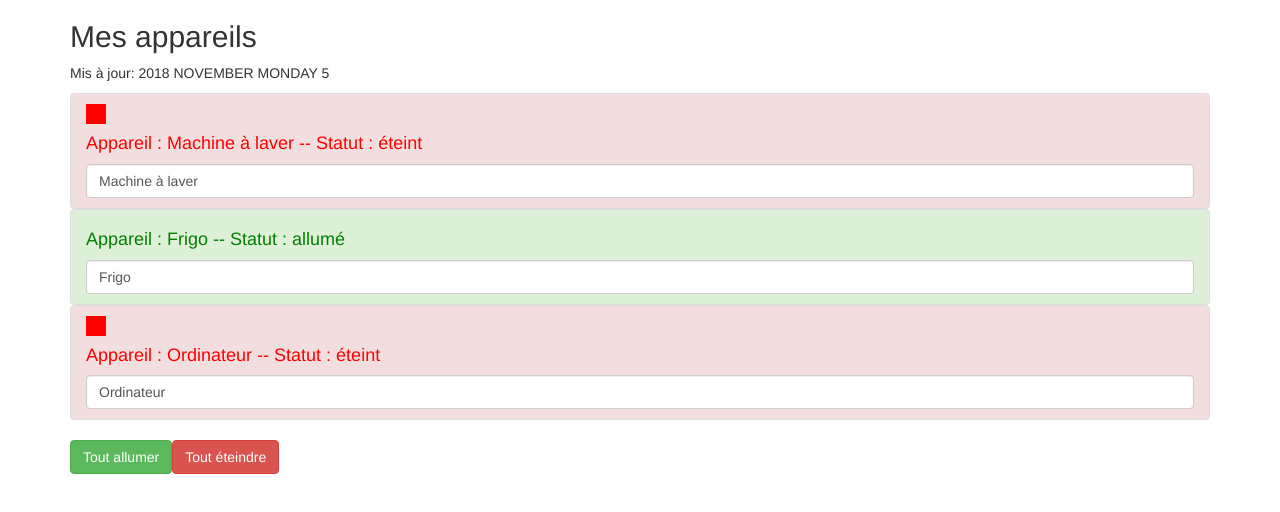
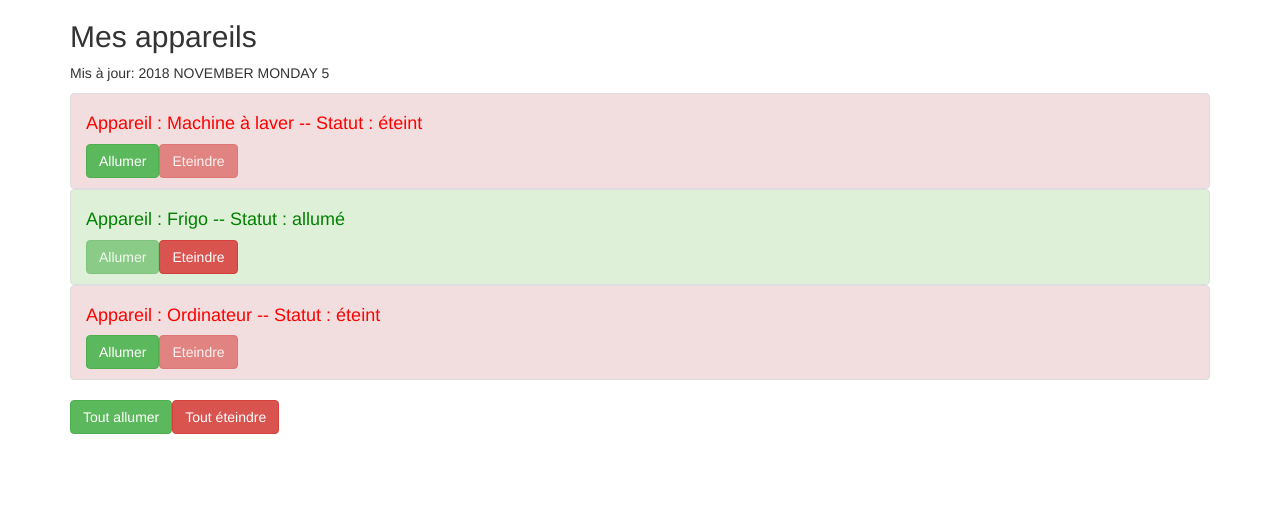
Before and after one commit to srroger/openclassroom-first-project, an Angular app: page / in a window 1280 px wide. Shown: the top 512 px of the page. Built offline with nearby package versions, Linux system fonts and the light colour scheme.

Commit message:
Added a new services on each appareil componenent with the new button on each component, Created methods using the indexOfAppareil which has been given as an Input on the app with the ngFor let i=index.

```diff
--- a/src/app/app.component.html
+++ b/src/app/app.component.html
@@ -4,7 +4,10 @@
       <h2>Mes appareils</h2>
       <p>Mis à jour: {{ lastUpdate | async | date: 'y MMMM EEEE d' | uppercase }}</p>
       <ul class="list-group">
-        <app-appareil *ngFor="let appareil of appareils" [appareilName]="appareil.name" [appareilStatus]="appareil.status"></app-appareil>
+        <app-appareil *ngFor="let appareil of appareils; let i = index"
+                      [indexOfAppareil] ="i"
+                      [appareilName]="appareil.name"
+                      [appareilStatus]="appareil.status"></app-appareil>
       </ul>
       <button class="btn btn-success"
               [disabled]="!isAuth"
--- a/src/app/appareil/appareil.component.html
+++ b/src/app/appareil/appareil.component.html
@@ -2,8 +2,11 @@
 <li [ngClass]="{'list-group-item': true,
 								'list-group-item-success': appareilStatus === 'allumé',
 								'list-group-item-danger': appareilStatus === 'éteint'}">
-	<div style="width:20px;height:20px;background-color:red;"
-	*ngIf="appareilStatus === 'éteint'"></div>
   <h4 [ngStyle]="{color: getColor()}" >Appareil : {{ appareilName }} -- Statut : {{ getStatus() }}</h4>
-  <input type="text" class="form-control" [(ngModel)]="appareilName">
+  <button class="btn btn-success"
+  				(click)="onSwitchOn()"
+  				[disabled]="appareilStatus === 'allumé'"> Allumer </button>
+  <button class="btn btn-danger"
+  				(click)="onSwitchOff()"
+  				[disabled]="appareilStatus === 'éteint'"> Eteindre </button>
 </li>
--- a/src/app/appareil/appareil.component.ts
+++ b/src/app/appareil/appareil.component.ts
@@ -1,4 +1,5 @@
 import { Component, Input, OnInit } from '@angular/core';
+import { AppareilService } from '../services/appareil.service'
 
 @Component({
   selector: 'app-appareil',
@@ -9,8 +10,9 @@
 
   @Input() appareilName: string;
   @Input() appareilStatus: string;
+  @Input() indexOfAppareil: number;
 
-  constructor() {
+  constructor(private appareilService: AppareilService) {
   }
 
   ngOnInit() {
@@ -27,4 +29,12 @@
   		return 'green';
   	}
   }
+
+  onSwitchOn() {
+  	this.appareilService.switchOnOne(this.indexOfAppareil)
+  }
+
+  onSwitchOff() {
+  	this.appareilService.switchOffOne(this.indexOfAppareil)
+  }
 }
--- a/src/app/services/appareil.service.ts
+++ b/src/app/services/appareil.service.ts
@@ -26,4 +26,11 @@
   	}
   }
 
+  switchOnOne(index: number) {
+  	this.appareils[index].status = 'allumé';
+  }
+  switchOffOne(index: number) {
+  	this.appareils[index].status = 'éteint';
+  }
+
 }
```
